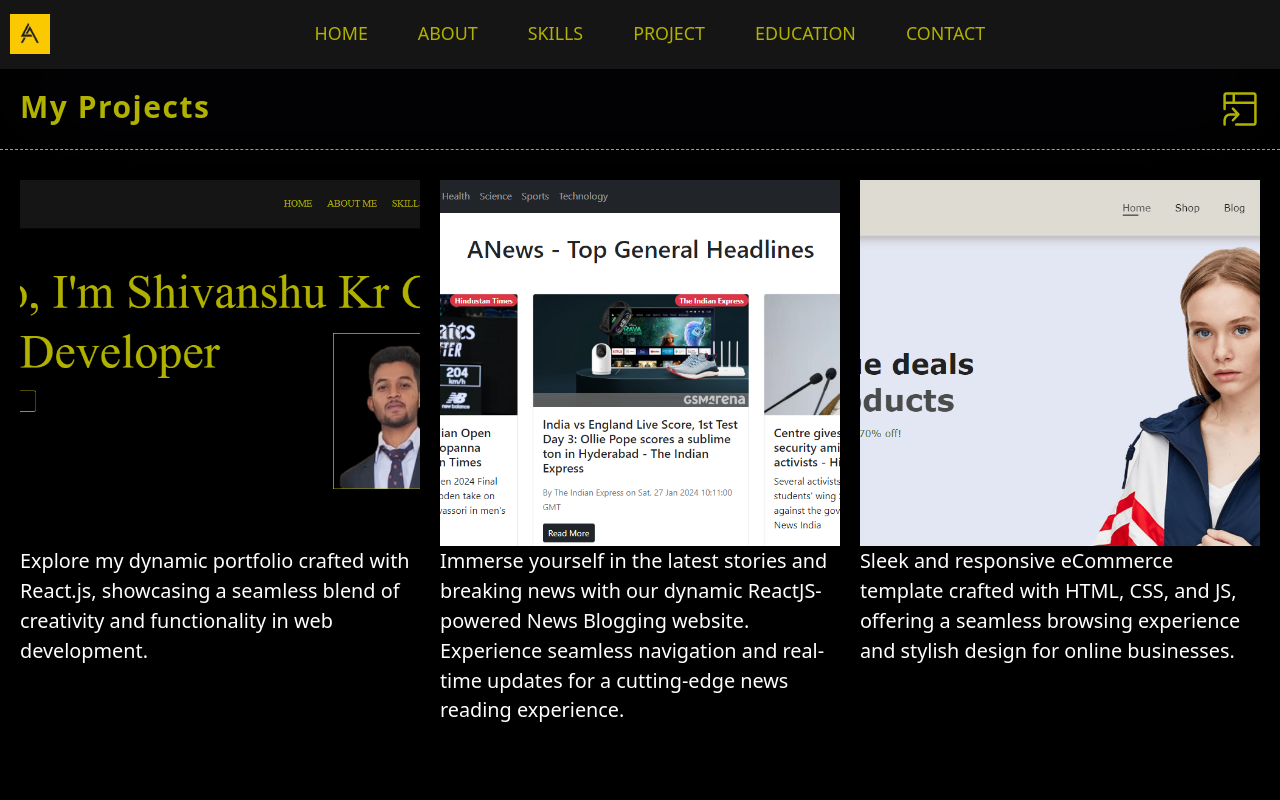
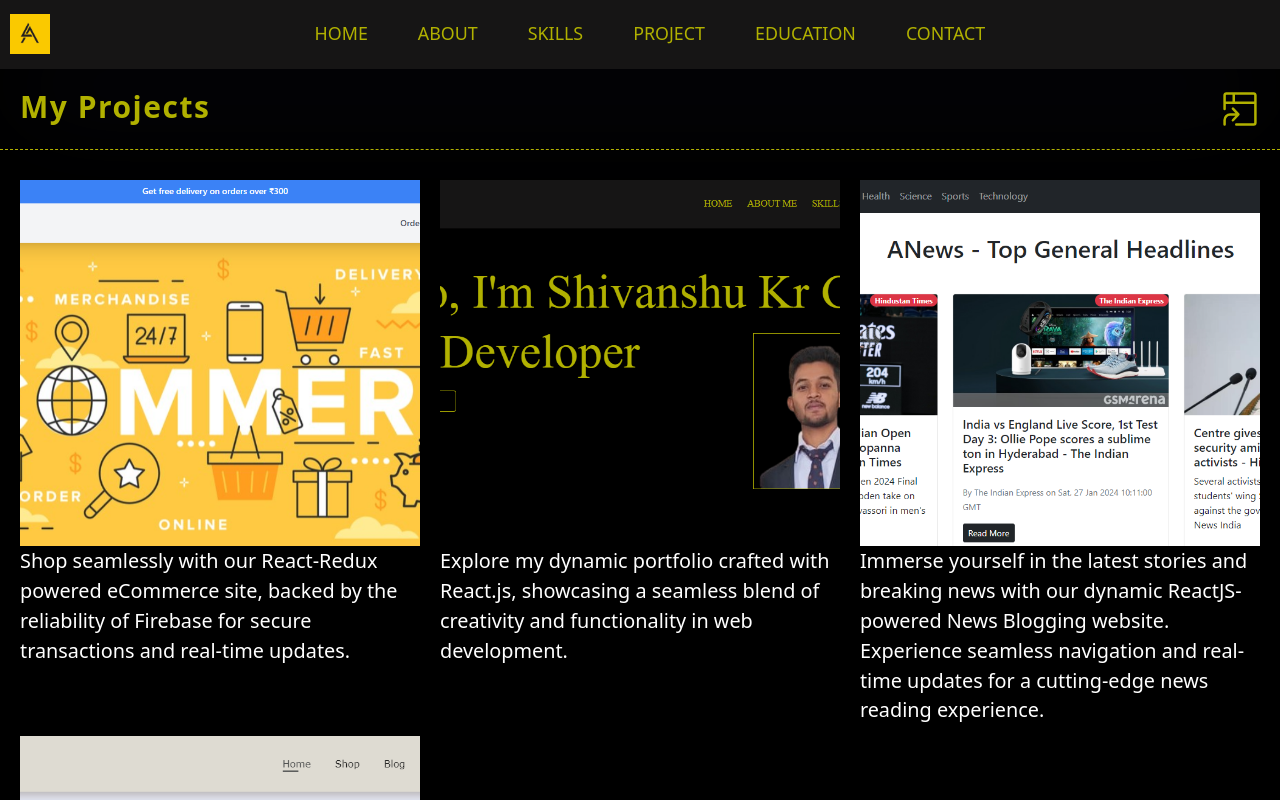
Before and after one commit to gshivanshu5/portfolio, a React (Create React App) app: page /portfolio/project in a window 1280 px wide. Shown: the top 800 px of the page. Built offline with nearby package versions, Linux system fonts and the light colour scheme.

Commit message:
new project added

```diff
--- a/src/components/portfolio.js
+++ b/src/components/portfolio.js
@@ -3,11 +3,19 @@
 import ImageOne from './../images/image1.png';
 import ImageTwo from './../images/image2.png';
 import ImageThree from './../images/image3.png';
+import ImageFour from './../images/img4.png'
 import Page from './page';
 import { GoProjectSymlink } from "react-icons/go";
 import './portfolio.scss'
 
 const portfolioData = [
+  {
+    id: 5,
+    name: "Ecommerce",
+    link: "https://ashopreact.netlify.app/",
+    image: ImageFour,
+    describe: "Shop seamlessly with our React-Redux powered eCommerce site, backed by the reliability of Firebase for secure transactions and real-time updates."
+  },
   {
     id: 2,
     name: "Portfolio",
@@ -57,7 +65,7 @@
                   <div>
                     <p>{item.name}</p>
                     <a href={item.link}>
-                    <button>Visit</button>
+                      <button>Visit</button>
                     </a>
                   </div>
                 )}
```
Also changed, not shown: src/images/img4.png (added).
